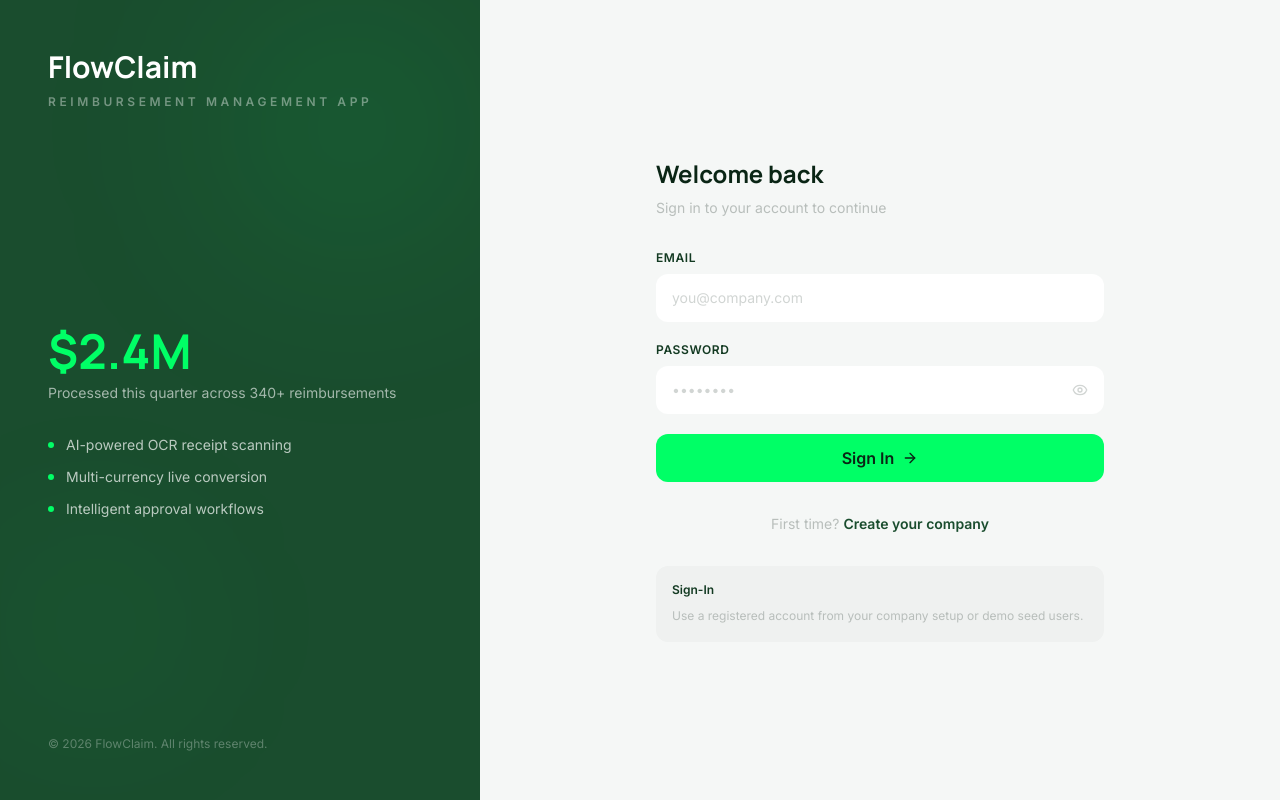
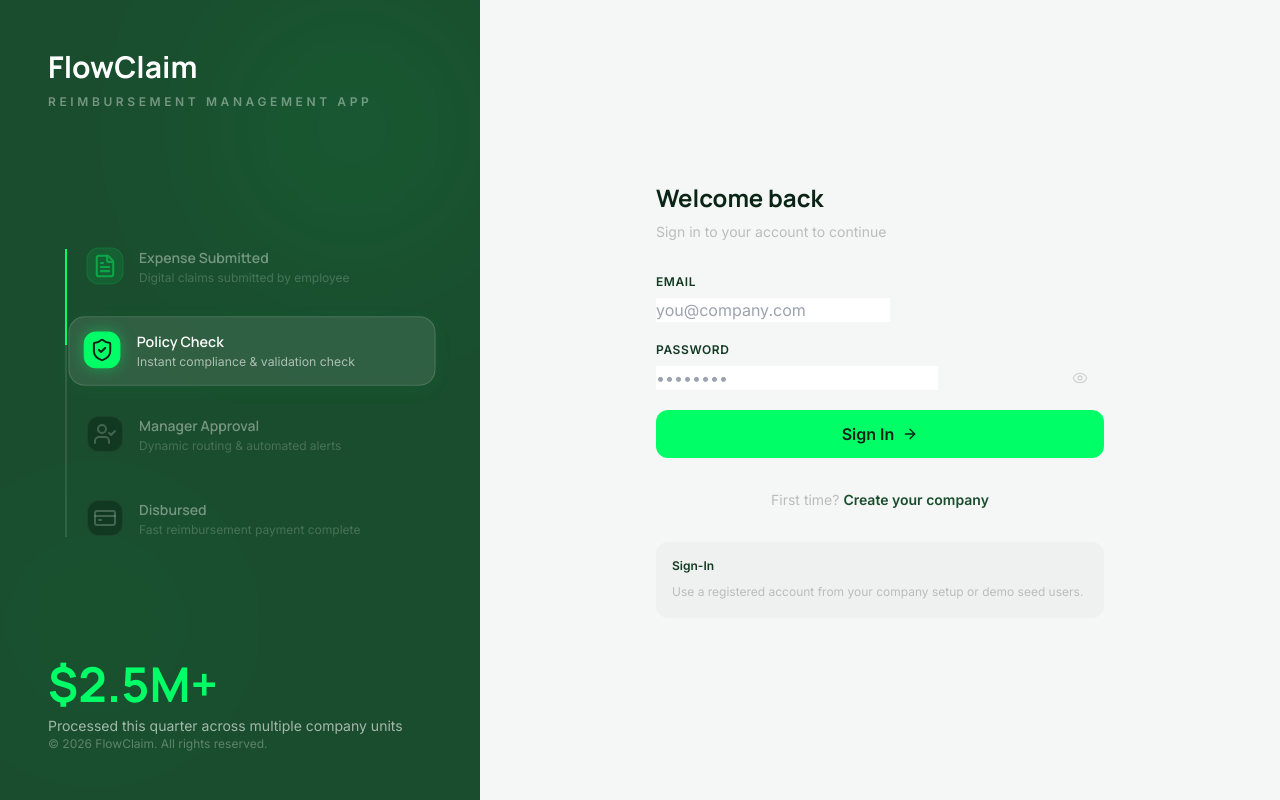
Before and after one commit to Aditya2550/FlowClaim, a React (Vite) app in the folder frontend/: page /login in a window 1280 px wide. Built offline with nearby package versions, Linux system fonts and the light colour scheme; no server answers.

Commit message:
feat: add Framer Motion animations to login screen

```diff
--- a/frontend/src/pages/LoginPage.jsx
+++ b/frontend/src/pages/LoginPage.jsx
@@ -1,8 +1,169 @@
 import { useEffect, useState } from "react";
 import { Link, useNavigate } from "react-router-dom";
 import { useAuthContext } from "../context/AuthContext.jsx";
-import { Eye, EyeOff, ArrowRight } from "lucide-react";
+import { Eye, EyeOff, ArrowRight, FileText, ShieldCheck, UserCheck, CreditCard } from "lucide-react";
 import Button from "../components/ui/Button.jsx";
+import { motion } from "framer-motion";
+
+const steps = [
+  {
+    title: "Expense Submitted",
+    desc: "Digital claims submitted by employee",
+    icon: FileText,
+  },
+  {
+    title: "Policy Check",
+    desc: "Instant compliance & validation check",
+    icon: ShieldCheck,
+  },
+  {
+    title: "Manager Approval",
+    desc: "Dynamic routing & automated alerts",
+    icon: UserCheck,
+  },
+  {
+    title: "Disbursed",
+    desc: "Fast reimbursement payment complete",
+    icon: CreditCard,
+  },
+];
+
+function MetricCounter() {
+  const [value, setValue] = useState(0);
+
+  useEffect(() => {
+    let start = 0;
+    const end = 2.5; // Represents $2.5M
+    const duration = 1500;
+    const startTime = performance.now();
+    let animationFrameId;
+
+    function update(now) {
+      const elapsed = now - startTime;
+      const progress = Math.min(elapsed / duration, 1);
+      const ease = 1 - Math.pow(1 - progress, 3); // cubic ease out
+      setValue(ease * end);
+
+      if (progress < 1) {
+        animationFrameId = requestAnimationFrame(update);
+      }
+    }
+
+    animationFrameId = requestAnimationFrame(update);
+    return () => cancelAnimationFrame(animationFrameId);
+  }, []);
+
+  return (
+    <span className="font-manrope font-bold text-5xl text-neon select-none">
+      ${value.toFixed(1)}M+
+    </span>
+  );
+}
+
+function ReimbursementFlow() {
+  const [activeStep, setActiveStep] = useState(0);
+
+  useEffect(() => {
+    const interval = setInterval(() => {
+      setActiveStep((s) => (s + 1) % steps.length);
+    }, 3000);
+    return () => clearInterval(interval);
+  }, []);
+
+  return (
+    <div className="relative pl-6 space-y-4">
+      {/* Connecting line */}
+      <div className="absolute left-[17px] top-4 bottom-4 w-[2px] bg-white/10">
+        <motion.div
+          className="w-full bg-neon origin-top"
+          initial={{ height: "0%" }}
+          animate={{ height: `${((activeStep) / (steps.length - 1)) * 100}%` }}
+          transition={{ duration: 0.8, ease: "easeInOut" }}
+        />
+      </div>
+
+      {steps.map((step, idx) => {
+        const Icon = step.icon;
+        const isActive = idx === activeStep;
+        const isCompleted = idx < activeStep;
+
+        return (
+          <motion.div
+            key={step.title}
+            className={`relative flex items-start gap-4 p-3.5 rounded-2xl border transition-all duration-300 ${
+              isActive
+                ? "bg-white/10 border-white/15 shadow-[0_4px_20px_rgba(0,255,102,0.06)]"
+                : "bg-transparent border-transparent"
+            }`}
+            animate={{
+              scale: isActive ? 1.02 : 1.0,
+              opacity: isActive ? 1.0 : 0.5,
+            }}
+            transition={{ type: "spring", stiffness: 350, damping: 25 }}
+          >
+            {/* Step Node */}
+            <div className="relative z-10 flex items-center justify-center">
+              <motion.div
+                className={`w-9 h-9 rounded-xl flex items-center justify-center border transition-colors duration-300 ${
+                  isActive
+                    ? "bg-neon border-neon text-forest-900 shadow-[0_0_15px_rgba(0,255,102,0.4)]"
+                    : isCompleted
+                      ? "bg-neon/20 border-neon/30 text-neon"
+                      : "bg-forest-900 border-white/10 text-white/40"
+                }`}
+                animate={isActive ? { scale: [1, 1.08, 1] } : {}}
+                transition={{ repeat: Infinity, duration: 2.5, ease: "easeInOut" }}
+              >
+                <Icon className="w-4.5 h-4.5" />
+              </motion.div>
+            </div>
+
+            {/* Step Text */}
+            <div className="flex-1 min-w-0">
+              <h4
+                className={`text-sm font-semibold transition-colors duration-300 ${
+                  isActive ? "text-white" : "text-white/80"
+                }`}
+              >
+                {step.title}
+              </h4>
+              <p
+                className={`text-xs mt-0.5 transition-colors duration-300 ${
+                  isActive ? "text-white/60" : "text-white/40"
+                }`}
+              >
+                {step.desc}
+              </p>
+            </div>
+          </motion.div>
+        );
+      })}
+    </div>
+  );
+}
+
+const containerVariants = {
+  hidden: { opacity: 0 },
+  visible: {
+    opacity: 1,
+    transition: {
+      staggerChildren: 0.08,
+    },
+  },
+};
+
+const itemVariants = {
+  hidden: { opacity: 0, y: 15 },
+  visible: {
+    opacity: 1,
+    y: 0,
+    transition: {
+      type: "spring",
+      stiffness: 300,
+      damping: 25,
+    },
+  },
+};
 
 export default function LoginPage() {
   const { login, isAuthenticated, user } = useAuthContext();
@@ -14,15 +175,13 @@ export default function LoginPage() {
   const [error, setError] = useState("");
 
   useEffect(() => {
-  if (!isAuthenticated) return;
+    if (!isAuthenticated) return;
 
-  const role = String(user?.role || "").toLowerCase();
-  if (role === "admin") navigate("/admin", { replace: true });
-  else if (role === "manager") navigate("/manager", { replace: true });
-  else if (role === "finance") navigate("/manager", { replace: true });
-  else if (role === "director") navigate("/manager", { replace: true });
-  else navigate("/employee", { replace: true });
-}, [isAuthenticated, user?.role, navigate]);
+    const role = String(user?.role || "").toLowerCase();
+    if (role === "admin") navigate("/admin", { replace: true });
+    else if (role === "manager" || role === "finance" || role === "director") navigate("/manager", { replace: true });
+    else navigate("/employee", { replace: true });
+  }, [isAuthenticated, user?.role, navigate]);
 
   async function onSubmit(e) {
     e.preventDefault();
@@ -36,9 +195,7 @@ export default function LoginPage() {
       const role = String(loggedInUser?.role || "").toLowerCase();
 
       if (role === "admin") navigate("/admin", { replace: true });
-      else if (role === "manager") navigate("/manager", { replace: true });
-      else if (role === "finance") navigate("/manager", { replace: true });
-      else if (role === "director") navigate("/manager", { replace: true });
+      else if (role === "manager" || role === "finance" || role === "director") navigate("/manager", { replace: true });
       else navigate("/employee", { replace: true });
     } catch (err) {
       setError(
@@ -56,8 +213,8 @@ export default function LoginPage() {
       {/* Left Brand Panel */}
       <div className="hidden lg:flex lg:w-[480px] bg-forest-500 flex-col justify-between p-12 relative overflow-hidden">
         {/* Decorative Elements */}
-        <div className="absolute top-0 right-0 w-64 h-64 bg-neon/10 rounded-full blur-[100px]" />
-        <div className="absolute bottom-20 left-0 w-48 h-48 bg-neon/5 rounded-full blur-[80px]" />
+        <div className="absolute top-0 right-0 w-64 h-64 bg-neon/10 rounded-full blur-[100px] pointer-events-none" />
+        <div className="absolute bottom-20 left-0 w-48 h-48 bg-neon/5 rounded-full blur-[80px] pointer-events-none" />
 
         <div className="relative z-10">
           <h1 className="font-manrope font-bold text-3xl text-white leading-tight">
@@ -68,24 +225,17 @@ export default function LoginPage() {
           </p>
         </div>
 
-        <div className="relative z-10 space-y-8">
+        {/* Dynamic Connected Flow diagram */}
+        <div className="relative z-10 my-auto py-8">
+          <ReimbursementFlow />
+        </div>
+
+        <div className="relative z-10 space-y-6">
           <div>
-            <p className="text-neon font-manrope font-bold text-5xl">$2.4M</p>
+            <MetricCounter />
             <p className="text-white/60 text-sm mt-2">
-              Processed this quarter across 340+ reimbursements
+              Processed this quarter across multiple company units
             </p>
-          </div>
-          <div className="space-y-3">
-            {[
-              "AI-powered OCR receipt scanning",
-              "Multi-currency live conversion",
-              "Intelligent approval workflows",
-            ].map((feature) => (
-              <div key={feature} className="flex items-center gap-3">
-                <div className="w-1.5 h-1.5 rounded-full bg-neon" />
-                <p className="text-white/70 text-sm">{feature}</p>
-              </div>
-            ))}
           </div>
         </div>
 
@@ -96,7 +246,12 @@ export default function LoginPage() {
 
       {/* Right Form Panel */}
       <div className="flex-1 flex items-center justify-center bg-surface-100 p-8">
-        <div className="w-full max-w-md animate-fade-in">
+        <motion.div
+          variants={containerVariants}
+          initial="hidden"
+          animate="visible"
+          className="w-full max-w-md"
+        >
           {/* Mobile Brand */}
           <div className="lg:hidden mb-10 text-center">
             <h1 className="font-manrope font-bold text-2xl text-forest-500">
@@ -107,20 +262,34 @@ export default function LoginPage() {
             </p>
           </div>
 
-          <h2 className="font-manrope font-bold text-2xl text-forest-900 mb-2">
+          <motion.h2
+            variants={itemVariants}
+            className="font-manrope font-bold text-2xl text-forest-900 mb-2"
+          >
             Welcome back
-          </h2>
-          <p className="text-surface-500 text-sm mb-8">
+          </motion.h2>
+          <motion.p
+            variants={itemVariants}
+            className="text-surface-500 text-sm mb-8"
+          >
             Sign in to your account to continue
-          </p>
+          </motion.p>
 
           {error && (
-            <div className="bg-red-50 text-red-600 text-sm rounded-xl px-4 py-3 mb-6 animate-slide-down">
+            <motion.div
+              initial={{ opacity: 0, y: -10 }}
+              animate={{ opacity: 1, y: 0 }}
+              className="bg-red-50 text-red-600 text-sm rounded-xl px-4 py-3 mb-6"
+            >
               {error}
-            </div>
+            </motion.div>
           )}
 
-          <form onSubmit={onSubmit} className="space-y-5">
+          <motion.form
+            variants={itemVariants}
+            onSubmit={onSubmit}
+            className="space-y-5"
+          >
             <div>
               <label className="block text-xs font-semibold text-forest-700 uppercase tracking-wider mb-2">
                 Email
@@ -130,7 +299,7 @@ export default function LoginPage() {
                 value={email}
                 onChange={(e) => setEmail(e.target.value)}
                 placeholder="you@company.com"
-                className="w-full bg-white rounded-xl px-4 py-3.5 text-sm text-forest-900 placeholder:text-surface-400 outline-none focus:ring-2 focus:ring-neon/30 transition-all font-inter"
+                className="premium-input"
               />
             </div>
 
@@ -144,7 +313,7 @@ export default function LoginPage() {
                   value={password}
                   onChange={(e) => setPassword(e.target.value)}
                   placeholder="••••••••"
-                  className="w-full bg-white rounded-xl px-4 py-3.5 text-sm text-forest-900 placeholder:text-surface-400 outline-none focus:ring-2 focus:ring-neon/30 transition-all font-inter pr-12"
+                  className="premium-input pr-12"
                 />
                 <button
                   type="button"
@@ -160,13 +329,13 @@ export default function LoginPage() {
               </div>
             </div>
 
-            <Button type="submit" loading={loading} className="w-full">
+            <Button type="submit" loading={loading} className="w-full mt-2">
               Sign In
               <ArrowRight className="w-4 h-4" />
             </Button>
-          </form>
+          </motion.form>
 
-          <div className="mt-8 text-center">
+          <motion.div variants={itemVariants} className="mt-8 text-center">
             <p className="text-sm text-surface-500">
               First time?{" "}
               <Link
@@ -176,10 +345,13 @@ export default function LoginPage() {
                 Create your company
               </Link>
             </p>
-          </div>
+          </motion.div>
 
           {/* Auth Hint */}
-          <div className="mt-8 bg-surface-200 rounded-xl p-4">
+          <motion.div
+            variants={itemVariants}
+            className="mt-8 bg-surface-200 rounded-xl p-4"
+          >
             <p className="text-xs font-semibold text-forest-700 mb-2">
               Sign-In
             </p>
@@ -187,8 +359,8 @@ export default function LoginPage() {
               Use a registered account from your company setup or demo seed
               users.
             </p>
-          </div>
-        </div>
+          </motion.div>
+        </motion.div>
       </div>
     </div>
   );
```
Also changed, not shown: frontend/src/components/ui/Button.jsx (+29 -8 lines).
